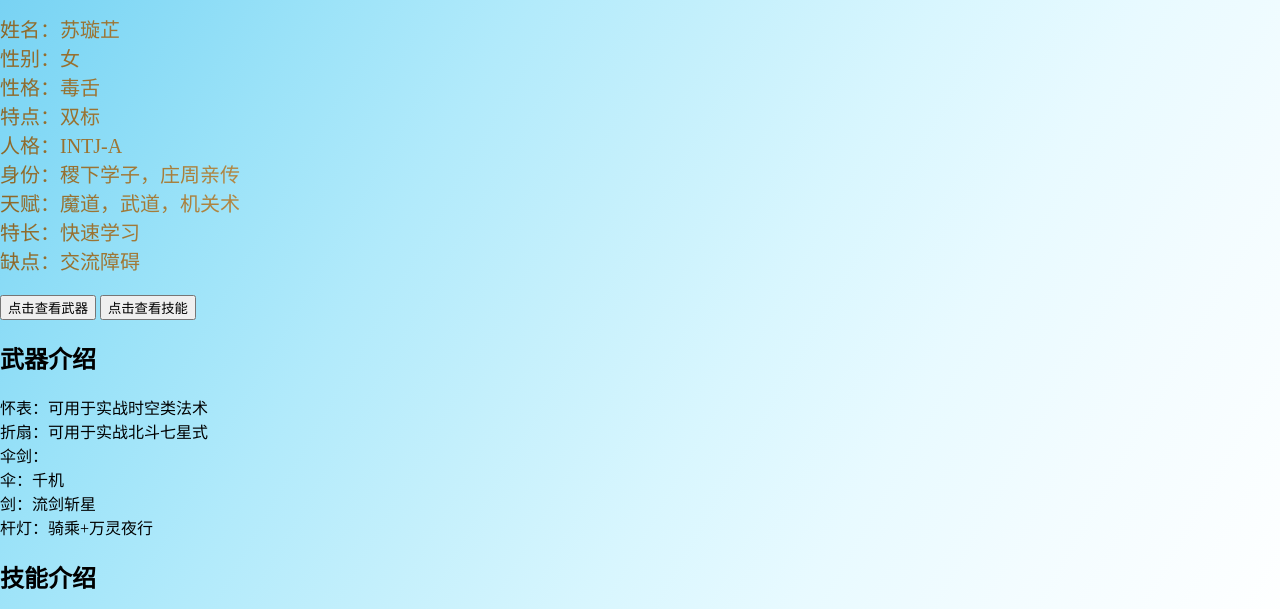
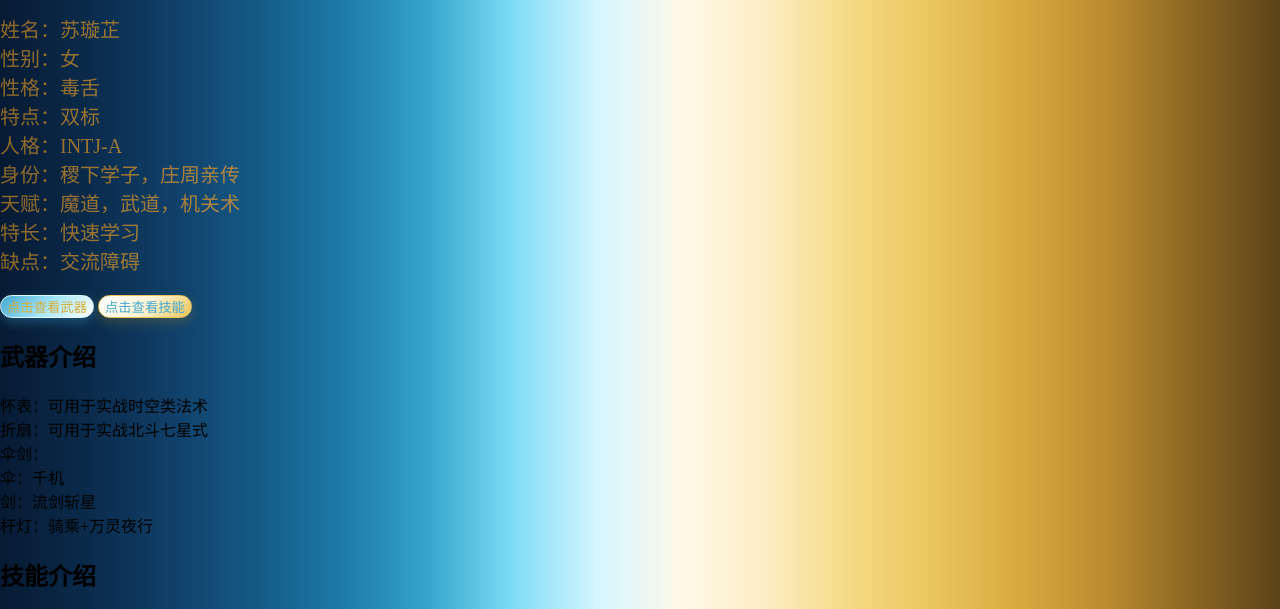
Before and after one commit to dorislu1027/Su-Xuanzhi, a plain HTML site: page index.html in a window 1280 px wide. Shown: the part 125-734 px from the top of the page. Drawn offline with Linux system fonts and the light colour scheme.

Commit message:
Enhance background and add new styles for .w and .j
Updated the body background gradient and added styles for classes .w and .j with gradients, colors, borders, and shadows.

```diff
--- a/xuanzhi.css
+++ b/xuanzhi.css
@@ -2,16 +2,23 @@ body {
 margin: 0;
 min-height: 100vh;
 background: linear-gradient(
-120deg,
-#72CFF2 0%,
-#82D8F5 10%,
-#9AE2F8 22%,
-#B1EAFB 34%,
-#C5F0FC 46%,
-#D8F6FE 58%,
-#E8FAFF 70%,
-#F3FCFF 82%,
-#FFFFFF 100%
+90deg,
+#071A33,
+#0A2A4A,
+#103F68,
+#145A86,
+#1D79A6,
+#35A4CC,
+#7DDCF5,
+#D5F6FF,
+#FFF9E8,
+#FCECC2,
+#F5D982,
+#E9C45A,
+#D6A83D,
+#B98A2F,
+#896522,
+#5B4218
 );
 background-repeat: no-repeat;
 background-size: cover;
@@ -50,3 +57,27 @@ background-attachment: fixed;
   -webkit-background-clip: text;
   color:transparent;
 }
+.w{
+    background: linear-gradient(
+      135deg,
+      #42A9D0,
+      #A4E4F9,
+      #FFFFFF
+    );
+    color: #D4AF37;
+    border: 1px solid #DDF7FF;
+    border-radius: 12px;
+    box-shadow: 0 4px 12px rgba(66, 169, 208, 0.35);
+}
+.j{
+    background: linear-gradient(
+        135deg,
+        #FFFFFF,
+        #FFF4D6,
+        #E8C45A
+    );
+    color: #42A9D0;
+    border: 1px solid #E8C45A;
+    border-radius: 12px;
+    box-shadow: 0 4px 12px rgba(201, 162, 39, 0.25);
+}
```
